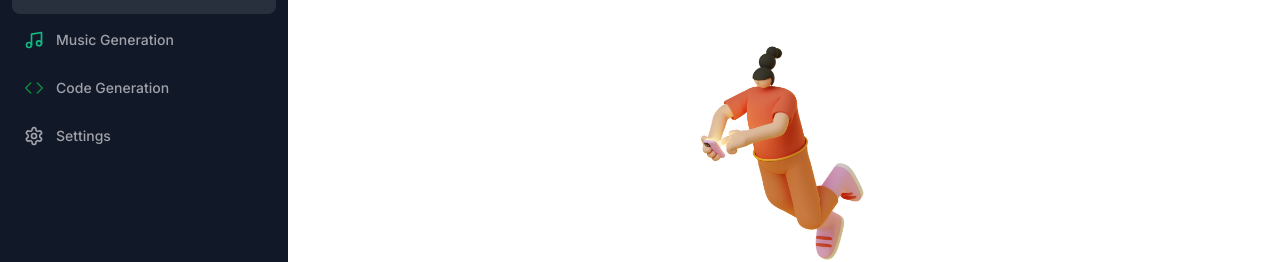
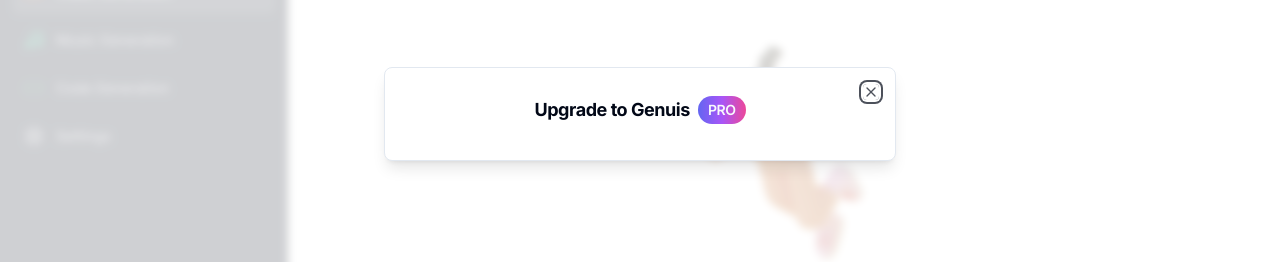
Before and after one commit to dancrha/Mango-AI-SAAS, a Next.js app: page /video in a window 1280 px wide. Shown: the part 286-548 px from the top of the page. Built offline with nearby package versions, Linux system fonts and the light colour scheme; no server answers.

Commit message:
upgrade to pro badge done

```diff
--- a/app/(dashboard)/layout.tsx
+++ b/app/(dashboard)/layout.tsx
@@ -6,7 +6,7 @@
   const apiLimitCount = await getApiLimitCount();
   return (
     <div className='h-full relative'>
-      <div className='hidden h-full md:flex md:w-72 md:flex-col md:fixed md:inset-y-0 z-[80] bg-gray-900'>
+      <div className='hidden h-full md:flex md:w-72 md:flex-col md:fixed md:inset-y-0 bg-gray-900'>
         <Sidebar apiLimitCount={apiLimitCount} />
       </div>
       <main className='md:pl-72'>
--- a/app/layout.tsx
+++ b/app/layout.tsx
@@ -2,6 +2,7 @@
 import type { Metadata } from "next";
 import { Inter } from "next/font/google";
 import { ClerkProvider } from "@clerk/nextjs";
+import ModalProvider from "@/components/modal-provider";
 
 const inter = Inter({ subsets: ["latin"] });
 
@@ -18,7 +19,10 @@
   return (
     <ClerkProvider>
       <html lang='en'>
-        <body className={inter.className}>{children}</body>
+        <body className={inter.className}>
+          <ModalProvider />
+          {children}
+        </body>
       </html>
     </ClerkProvider>
   );
--- /dev/null
+++ b/components/modal-provider.tsx
@@ -0,0 +1,22 @@
+"use client";
+
+import { useEffect, useState } from "react";
+import ProModal from "./pro-modal";
+
+const ModalProvider = () => {
+  const [isMounted, setIsMounted] = useState(false);
+  useEffect(() => {
+    setIsMounted(true);
+  }, []);
+  if (!isMounted) {
+    return null;
+  }
+
+  return (
+    <>
+      <ProModal />
+    </>
+  );
+};
+
+export default ModalProvider;
--- /dev/null
+++ b/components/pro-modal.tsx
@@ -0,0 +1,27 @@
+"use client";
+
+import { useProModal } from "@/hooks/use-pro-modal";
+import { Dialog, DialogContent, DialogHeader, DialogTitle } from "./ui/dialog";
+import { Badge } from "./ui/badge";
+
+const ProModal = () => {
+  const proModal = useProModal();
+  return (
+    <Dialog open={proModal.isOpen} onOpenChange={proModal.onClose}>
+      <DialogContent>
+        <DialogHeader>
+          <DialogTitle className='flex justify-center items-center flex-col gap-y-4 pb-2'>
+            <div className='flex items-center gap-x-2 font-bold py-1'>
+              Upgrade to Genuis
+              <Badge className='uppercase text-sm py-1' variant='premium'>
+                pro
+              </Badge>
+            </div>
+          </DialogTitle>
+        </DialogHeader>
+      </DialogContent>
+    </Dialog>
+  );
+};
+
+export default ProModal;
--- /dev/null
+++ b/components/ui/badge.tsx
@@ -0,0 +1,38 @@
+import * as React from "react";
+import { cva, type VariantProps } from "class-variance-authority";
+
+import { cn } from "@/lib/utils";
+
+const badgeVariants = cva(
+  "inline-flex items-center rounded-full border px-2.5 py-0.5 text-xs font-semibold transition-colors focus:outline-none focus:ring-2 focus:ring-ring focus:ring-offset-2",
+  {
+    variants: {
+      variant: {
+        default:
+          "border-transparent bg-primary text-primary-foreground hover:bg-primary/80",
+        secondary:
+          "border-transparent bg-secondary text-secondary-foreground hover:bg-secondary/80",
+        destructive:
+          "border-transparent bg-destructive text-destructive-foreground hover:bg-destructive/80",
+        outline: "text-foreground",
+        premium:
+          "bg-gradient-to-r from-indigo-500 via-purple-500 to-pink-500 text-primary-foreground border-0",
+      },
+    },
+    defaultVariants: {
+      variant: "default",
+    },
+  }
+);
+
+export interface BadgeProps
+  extends React.HTMLAttributes<HTMLDivElement>,
+    VariantProps<typeof badgeVariants> {}
+
+function Badge({ className, variant, ...props }: BadgeProps) {
+  return (
+    <div className={cn(badgeVariants({ variant }), className)} {...props} />
+  );
+}
+
+export { Badge, badgeVariants };
--- /dev/null
+++ b/components/ui/dialog.tsx
@@ -0,0 +1,123 @@
+"use client"
+
+import * as React from "react"
+import * as DialogPrimitive from "@radix-ui/react-dialog"
+import { X } from "lucide-react"
+
+import { cn } from "@/lib/utils"
+
+const Dialog = DialogPrimitive.Root
+
+const DialogTrigger = DialogPrimitive.Trigger
+
+const DialogPortal = ({
+  className,
+  ...props
+}: DialogPrimitive.DialogPortalProps) => (
+  <DialogPrimitive.Portal className={cn(className)} {...props} />
+)
+DialogPortal.displayName = DialogPrimitive.Portal.displayName
+
+const DialogOverlay = React.forwardRef<
+  React.ElementRef<typeof DialogPrimitive.Overlay>,
+  React.ComponentPropsWithoutRef<typeof DialogPrimitive.Overlay>
+>(({ className, ...props }, ref) => (
+  <DialogPrimitive.Overlay
+    ref={ref}
+    className={cn(
+      "fixed inset-0 z-50 bg-background/80 backdrop-blur-sm data-[state=open]:animate-in data-[state=closed]:animate-out data-[state=closed]:fade-out-0 data-[state=open]:fade-in-0",
+      className
+    )}
+    {...props}
+  />
+))
+DialogOverlay.displayName = DialogPrimitive.Overlay.displayName
+
+const DialogContent = React.forwardRef<
+  React.ElementRef<typeof DialogPrimitive.Content>,
+  React.ComponentPropsWithoutRef<typeof DialogPrimitive.Content>
+>(({ className, children, ...props }, ref) => (
+  <DialogPortal>
+    <DialogOverlay />
+    <DialogPrimitive.Content
+      ref={ref}
+      className={cn(
+        "fixed left-[50%] top-[50%] z-50 grid w-full max-w-lg translate-x-[-50%] translate-y-[-50%] gap-4 border bg-background p-6 shadow-lg duration-200 data-[state=open]:animate-in data-[state=closed]:animate-out data-[state=closed]:fade-out-0 data-[state=open]:fade-in-0 data-[state=closed]:zoom-out-95 data-[state=open]:zoom-in-95 data-[state=closed]:slide-out-to-left-1/2 data-[state=closed]:slide-out-to-top-[48%] data-[state=open]:slide-in-from-left-1/2 data-[state=open]:slide-in-from-top-[48%] sm:rounded-lg md:w-full",
+        className
+      )}
+      {...props}
+    >
+      {children}
+      <DialogPrimitive.Close className="absolute right-4 top-4 rounded-sm opacity-70 ring-offset-background transition-opacity hover:opacity-100 focus:outline-none focus:ring-2 focus:ring-ring focus:ring-offset-2 disabled:pointer-events-none data-[state=open]:bg-accent data-[state=open]:text-muted-foreground">
+        <X className="h-4 w-4" />
+        <span className="sr-only">Close</span>
+      </DialogPrimitive.Close>
+    </DialogPrimitive.Content>
+  </DialogPortal>
+))
+DialogContent.displayName = DialogPrimitive.Content.displayName
+
+const DialogHeader = ({
+  className,
+  ...props
+}: React.HTMLAttributes<HTMLDivElement>) => (
+  <div
+    className={cn(
+      "flex flex-col space-y-1.5 text-center sm:text-left",
+      className
+    )}
+    {...props}
+  />
+)
+DialogHeader.displayName = "DialogHeader"
+
+const DialogFooter = ({
+  className,
+  ...props
+}: React.HTMLAttributes<HTMLDivElement>) => (
+  <div
+    className={cn(
+      "flex flex-col-reverse sm:flex-row sm:justify-end sm:space-x-2",
+      className
+    )}
+    {...props}
+  />
+)
+DialogFooter.displayName = "DialogFooter"
+
+const DialogTitle = React.forwardRef<
+  React.ElementRef<typeof DialogPrimitive.Title>,
+  React.ComponentPropsWithoutRef<typeof DialogPrimitive.Title>
+>(({ className, ...props }, ref) => (
+  <DialogPrimitive.Title
+    ref={ref}
+    className={cn(
+      "text-lg font-semibold leading-none tracking-tight",
+      className
+    )}
+    {...props}
+  />
+))
+DialogTitle.displayName = DialogPrimitive.Title.displayName
+
+const DialogDescription = React.forwardRef<
+  React.ElementRef<typeof DialogPrimitive.Description>,
+  React.ComponentPropsWithoutRef<typeof DialogPrimitive.Description>
+>(({ className, ...props }, ref) => (
+  <DialogPrimitive.Description
+    ref={ref}
+    className={cn("text-sm text-muted-foreground", className)}
+    {...props}
+  />
+))
+DialogDescription.displayName = DialogPrimitive.Description.displayName
+
+export {
+  Dialog,
+  DialogTrigger,
+  DialogContent,
+  DialogHeader,
+  DialogFooter,
+  DialogTitle,
+  DialogDescription,
+}
--- /dev/null
+++ b/hooks/use-pro-modal.tsx
@@ -0,0 +1,13 @@
+import { create } from "zustand";
+
+interface useProModalStore {
+  isOpen: boolean;
+  onOpen: () => void;
+  onClose: () => void;
+}
+
+export const useProModal = create<useProModalStore>((set) => ({
+  isOpen: true,
+  onOpen: () => set({ isOpen: true }),
+  onClose: () => set({ isOpen: false }),
+}));
--- a/package.json
+++ b/package.json
@@ -40,7 +40,8 @@
     "tailwindcss": "3.3.3",
     "tailwindcss-animate": "^1.0.7",
     "typescript": "5.2.2",
-    "zod": "^3.22.2"
+    "zod": "^3.22.2",
+    "zustand": "^4.4.1"
   },
   "devDependencies": {
     "prisma": "^5.2.0"
```
Also changed, not shown: 1 other file (tests, documents, lock files or other folders).
